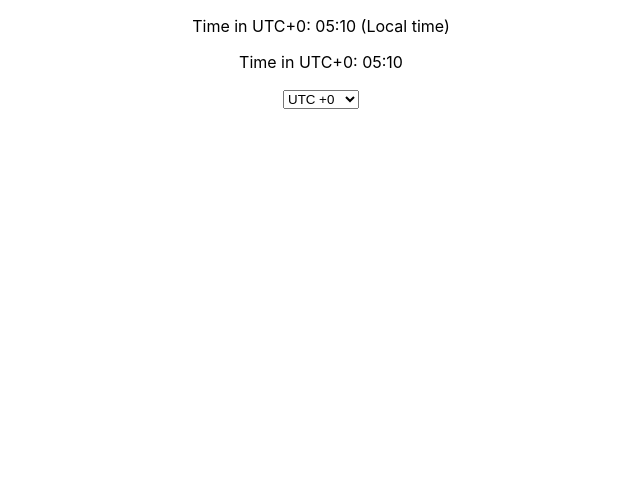
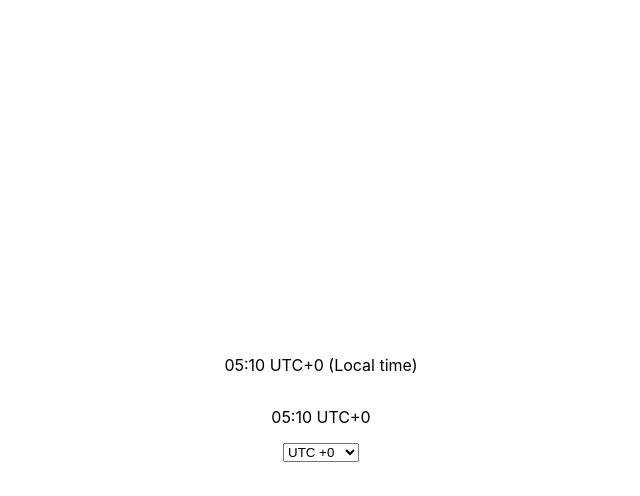
Before and after one commit to shaggun/ts-tzc, a React (Create React App) app: page / in a window 1280 px wide. Shown: the top 496 px of the page, without its empty margins (319-959 px from the left). Built offline with nearby package versions, Linux system fonts and the light colour scheme.

Commit message:
Update format

```diff
--- a/src/App.css
+++ b/src/App.css
@@ -1,38 +1,9 @@
 .App {
   text-align: center;
-}
-
-.App-logo {
-  height: 40vmin;
-  pointer-events: none;
-}
-
-@media (prefers-reduced-motion: no-preference) {
-  .App-logo {
-    animation: App-logo-spin infinite 20s linear;
-  }
-}
-
-.App-header {
-  background-color: #282c34;
-  min-height: 100vh;
   display: flex;
   flex-direction: column;
+  justify-content: center;
   align-items: center;
-  justify-content: center;
-  font-size: calc(10px + 2vmin);
-  color: white;
+  height: 100vh; /* Make the container take the full viewport height */
+  width: 100vw;  /* Make the container take the full viewport width */
 }
-
-.App-link {
-  color: #61dafb;
-}
-
-@keyframes App-logo-spin {
-  from {
-    transform: rotate(0deg);
-  }
-  to {
-    transform: rotate(360deg);
-  }
-}
--- a/src/components/TimeDisplay.tsx
+++ b/src/components/TimeDisplay.tsx
@@ -13,7 +13,7 @@
 
   return (
     <div className="time-display">
-      <p>{`Time in ${formattedTimeZone}: ${time} ${label}`}</p>
+      <p>{`${time} ${formattedTimeZone} ${label}`}</p>
     </div>
   );
 };
```
